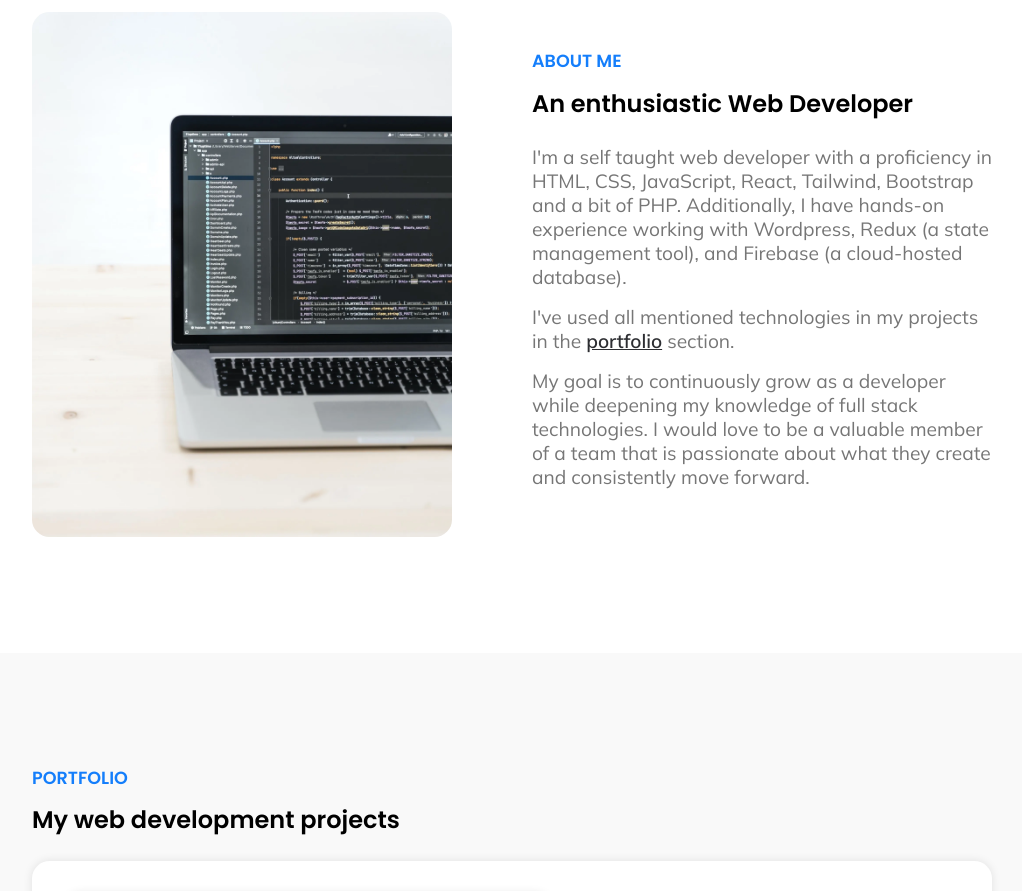
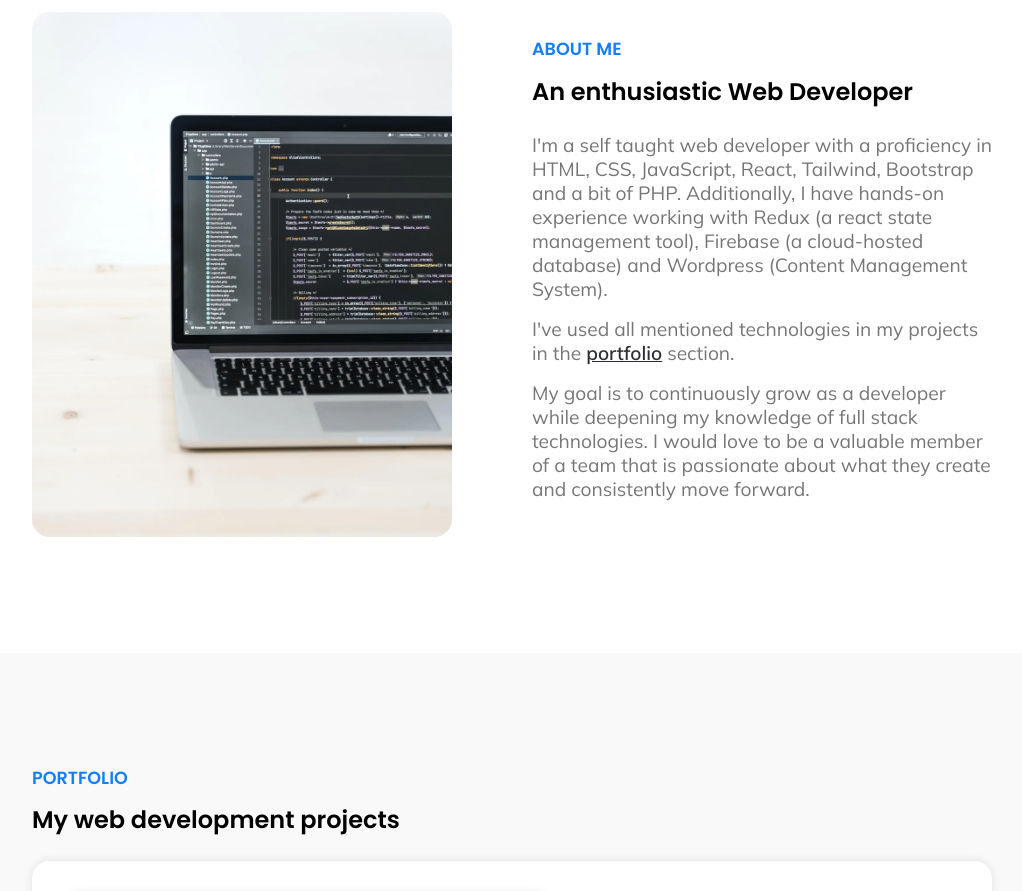
Before and after one commit to zdenekdev/portfolio, a React (Create React App) app: page / in a window 1280 px wide. Shown: the part 900-1791 px from the top of the page, without its empty margins (128-1150 px from the left). Built offline with nearby package versions, Linux system fonts and the light colour scheme.

Commit message:
about text changes

```diff
--- a/src/components/About.tsx
+++ b/src/components/About.tsx
@@ -25,9 +25,9 @@ function About() {
                 <p className="about__text-para">
                   I'm a self taught web developer with a proficiency in HTML,
                   CSS, JavaScript, React, Tailwind, Bootstrap and a bit of PHP.
-                  Additionally, I have hands-on experience working with
-                  Wordpress, Redux (a state management tool), and Firebase (a
-                  cloud-hosted database).
+                  Additionally, I have hands-on experience working with Redux (a
+                  react state management tool), Firebase (a cloud-hosted
+                  database) and Wordpress (Content Management System).
                 </p>
                 <p className="about__text-para">
                   I've used all mentioned technologies in my projects in the{" "}
```
